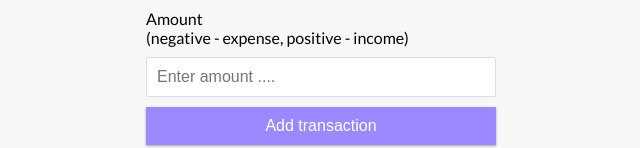
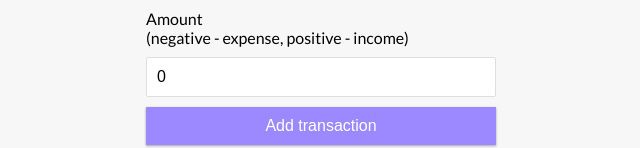
Before and after one commit to skamranahmed/expense-tracker-full-stack-mern, a React (Create React App) app: page / in a window 1280 px wide. Shown: the part 583-731 px from the top of the page, without its empty margins (319-959 px from the left). Built offline with nearby package versions, Linux system fonts and the light colour scheme.

Commit message:
Added component level state for amount and text in AddTransaction.js

```diff
--- a/src/components/AddTransaction.js
+++ b/src/components/AddTransaction.js
@@ -1,19 +1,31 @@
-import React from "react";
+import React, { useState } from "react";
 
 const AddTransaction = () => {
+  const [text, setText] = useState("");
+  const [amount, setAmount] = useState(0);
   return (
     <>
       <h3>Add new transaction</h3>
       <form id="form">
         <div className="form-control">
           <label htmlFor="text">Text</label>
-          <input type="text" id="text" placeholder="Enter text ...." />
+          <input
+            type="text"
+            value={text}
+            onChange={(e) => setText(e.target.value)}
+            placeholder="Enter text ...."
+          />
         </div>
         <div className="form-control">
           <label htmlFor="amount">
             Amount <br /> (negative - expense, positive - income)
           </label>
-          <input type="number" id="amount" placeholder="Enter amount ...." />
+          <input
+            type="number"
+            value={amount}
+            onChange={(e) => setAmount(e.target.value)}
+            placeholder="Enter amount ...."
+          />
         </div>
         <button className="btn">Add transaction</button>
       </form>
```
